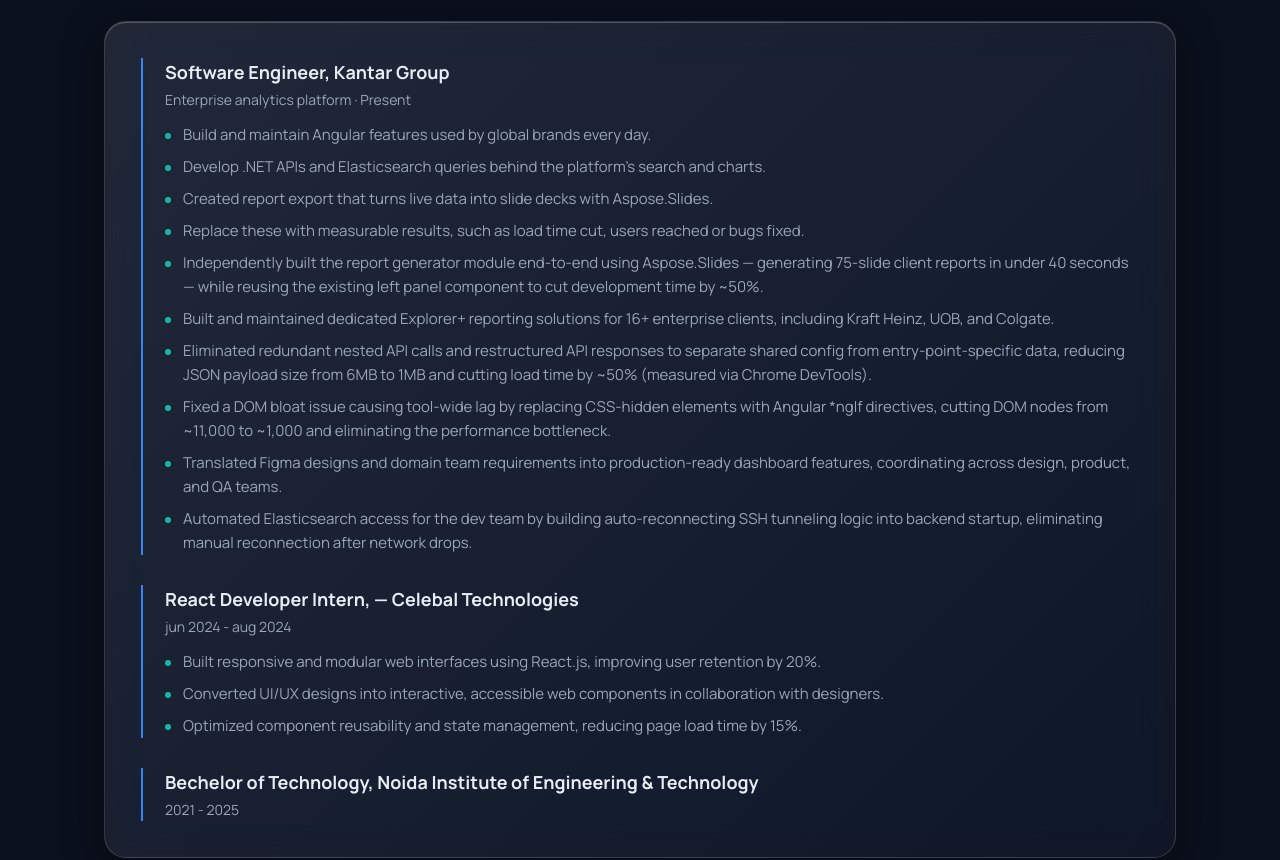
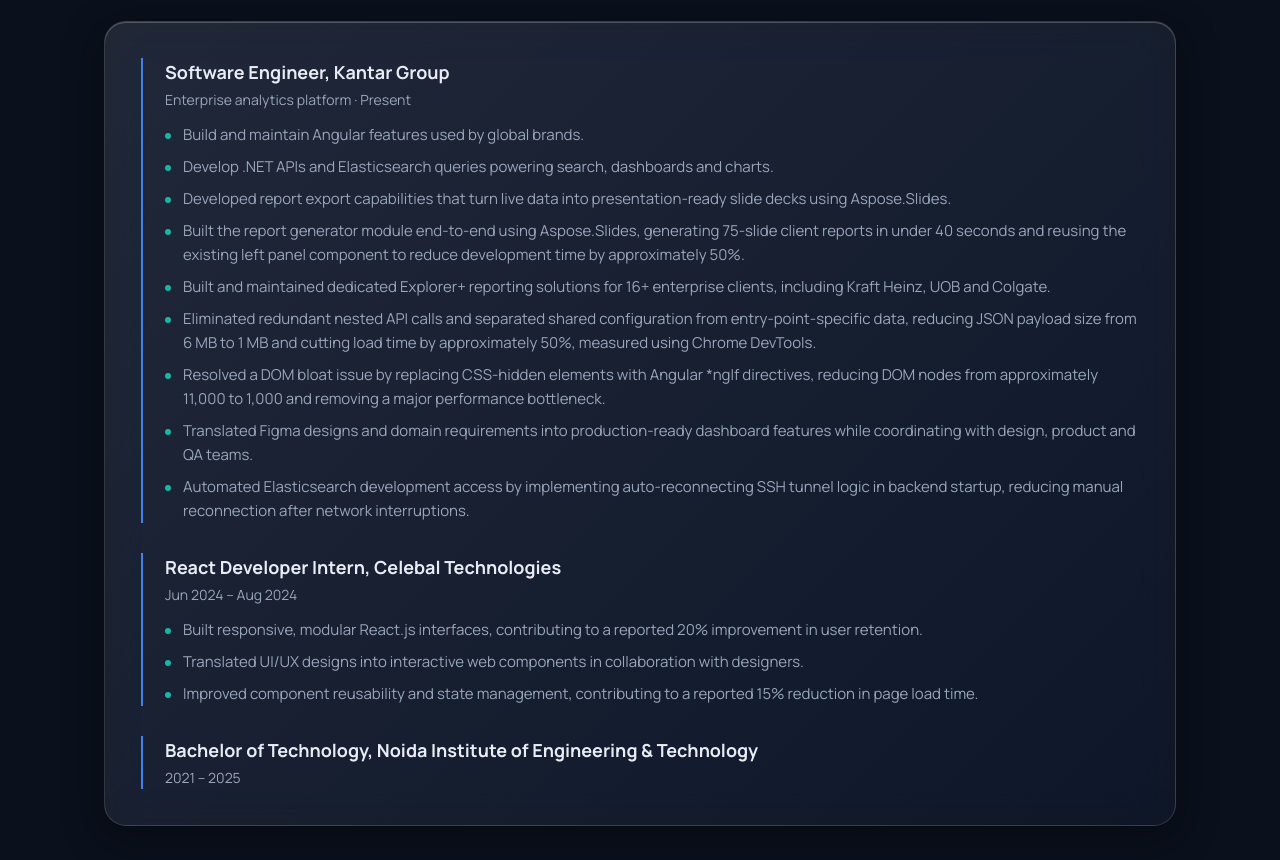
Before and after one commit to hritik0910/portfolio, a Next.js app: page / in a window 1280 px wide. Shown: the part 2640-3500 px from the top of the page. Built offline with nearby package versions, Linux system fonts and the light colour scheme; a web font is replaced by a local one.

Commit message:
place holder remove

```diff
--- a/data/site.js
+++ b/data/site.js
@@ -1,4 +1,4 @@
-// Edit everything here. The page reads from this file.
+
 export const site = {
   name: "Hritik Srivastava",
   role: "Software Engineer",
@@ -6,6 +6,7 @@ export const site = {
   intro:
     "Software engineer working on a large enterprise analytics platform. I turn heavy data into fast, clear interfaces.",
   email: "hritik.s.0910@gmail.com",
+
   links: [
     {
       label: "GitHub",
@@ -20,42 +21,65 @@ export const site = {
       rel: "noopener noreferrer",
     },
   ],
-  stack: ["Angular", ".NET", "C#", "Elasticsearch", "TypeScript", "Aspose.Slides", "SQL", "REST APIs"],
+
+  stack: [
+    "Angular",
+    ".NET",
+    "C#",
+    "Elasticsearch",
+    "TypeScript",
+    "Aspose.Slides",
+    "SQL",
+    "REST APIs",
+  ],
 
   about: [
     "I'm a software engineer with over a year of professional experience, working on an enterprise platform that global brands use to explore their market data.",
     "I like work where the data is big and the interface still has to feel instant. My days mix Angular screens, .NET services and Elasticsearch queries, so I see a feature from the click to the index.",
   ],
+
   stats: [
-    { value: "1+", label: "years in production" },
-    { value: "3+", label: "global brands on the platform" },
+    { value: "1+", label: "years of professional experience" },
+    { value: "3+", label: "global brands supported" },
+    { value: "87%", label: "faster processing in an optimization effort" },
     { value: "3", label: "core technologies: Angular, .NET, Elasticsearch" },
-    { value: "∞", label: "cups of chai, replace me" },
   ],
 
   skills: [
-    { group: "Frontend", items: ["Angular", "TypeScript", "RxJS", "HTML and CSS"] },
-    { group: "Backend", items: [".NET", "C#", "REST APIs", "SQL"] },
-    { group: "Data and search", items: ["Elasticsearch", "Aggregations", "Query tuning"] },
-    { group: "Documents and tools", items: ["Aspose.Slides", "Git", "GitHub Copilot", "Postman"] },
+    {
+      group: "Frontend",
+      items: ["Angular", "TypeScript", "RxJS", "HTML and CSS"],
+    },
+    {
+      group: "Backend",
+      items: [".NET", "C#", "REST APIs", "SQL"],
+    },
+    {
+      group: "Data and search",
+      items: ["Elasticsearch", "Aggregations", "Query tuning"],
+    },
+    {
+      group: "Documents and tools",
+      items: ["Aspose.Slides", "Git", "GitHub Copilot", "Postman"],
+    },
   ],
 
   projects: [
     {
       title: "Explorer",
-      text: "Enterprise platform where global brands explore market data. I build features across the Angular front end and .NET services.",
+      text: "Enterprise analytics platform where global brands explore market data. I build features across the Angular front end and .NET services.",
       tags: ["Angular", ".NET", "Elasticsearch"],
       kind: "bars",
     },
     {
       title: "Report generation",
-      text: "Export features that turn live data into ready-to-present slide decks, built with Aspose.Slides.",
+      text: "Built report export capabilities that turn data into presentation-ready slide decks using Aspose.Slides.",
       tags: ["Aspose.Slides", ".NET"],
       kind: "slides",
     },
     {
       title: "Search and aggregations",
-      text: "Queries and aggregations that keep large datasets responsive. Replace this with your own result, such as cutting load time by a measured amount.",
+      text: "Optimized Elasticsearch queries and API responses to reduce payload size and improve responsiveness when working with large datasets.",
       tags: ["Elasticsearch", "Performance"],
       kind: "query",
     },
@@ -67,42 +91,64 @@ export const site = {
       org: "Kantar Group",
       meta: "Enterprise analytics platform · Present",
       points: [
-        "Build and maintain Angular features used by global brands every day.",
-        "Develop .NET APIs and Elasticsearch queries behind the platform's search and charts.",
-        "Created report export that turns live data into slide decks with Aspose.Slides.",
-        "Replace these with measurable results, such as load time cut, users reached or bugs fixed.",
-        " Independently built the report generator module end-to-end using Aspose.Slides — generating 75-slide client reports in under 40 seconds — while reusing the existing left panel component to cut development time by ~50%.",
-        "Built and maintained dedicated Explorer+ reporting solutions for 16+ enterprise clients, including Kraft Heinz, UOB, and Colgate.",
-        "Eliminated redundant nested API calls and restructured API responses to separate shared config from entry-point-specific data, reducing JSON payload size from 6MB to 1MB and cutting load time by ~50% (measured via Chrome DevTools).",
-        "Fixed a DOM bloat issue causing tool-wide lag by replacing CSS-hidden elements with Angular *ngIf directives, cutting DOM nodes from ~11,000 to ~1,000 and eliminating the performance bottleneck. ",
-        "Translated Figma designs and domain team requirements into production-ready dashboard features, coordinating across design, product, and QA teams.",
-        "Automated Elasticsearch access for the dev team by building auto-reconnecting SSH tunneling logic into backend startup, eliminating manual reconnection after network drops. ",
+        "Build and maintain Angular features used by global brands.",
+        "Develop .NET APIs and Elasticsearch queries powering search, dashboards and charts.",
+        "Developed report export capabilities that turn live data into presentation-ready slide decks using Aspose.Slides.",
+        "Built the report generator module end-to-end using Aspose.Slides, generating 75-slide client reports in under 40 seconds and reusing the existing left panel component to reduce development time by approximately 50%.",
+        "Built and maintained dedicated Explorer+ reporting solutions for 16+ enterprise clients, including Kraft Heinz, UOB and Colgate.",
+        "Eliminated redundant nested API calls and separated shared configuration from entry-point-specific data, reducing JSON payload size from 6 MB to 1 MB and cutting load time by approximately 50%, measured using Chrome DevTools.",
+        "Resolved a DOM bloat issue by replacing CSS-hidden elements with Angular *ngIf directives, reducing DOM nodes from approximately 11,000 to 1,000 and removing a major performance bottleneck.",
+        "Translated Figma designs and domain requirements into production-ready dashboard features while coordinating with design, product and QA teams.",
+        "Automated Elasticsearch development access by implementing auto-reconnecting SSH tunnel logic in backend startup, reducing manual reconnection after network interruptions.",
       ],
     },
     {
       title: "React Developer Intern",
-      org: "— Celebal Technologies ",
-      meta: "jun 2024 - aug 2024",
+      org: "Celebal Technologies",
+      meta: "Jun 2024 – Aug 2024",
       points: [
-        ' Built responsive and modular web interfaces using React.js, improving user retention by 20%.',
-         'Converted UI/UX designs into interactive, accessible web components in collaboration with designers.',
-         'Optimized component reusability and state management, reducing page load time by 15%.',
+        "Built responsive, modular React.js interfaces, contributing to a reported 20% improvement in user retention.",
+        "Translated UI/UX designs into interactive web components in collaboration with designers.",
+        "Improved component reusability and state management, contributing to a reported 15% reduction in page load time.",
       ],
     },
   ],
+
   education: [
-    { title: "Bechelor of Technology", org: "Noida Institute of Engineering & Technology", meta: "2021 - 2025" },
+    {
+      title: "Bachelor of Technology",
+      org: "Noida Institute of Engineering & Technology",
+      meta: "2021 – 2025",
+    },
   ],
 
   services: [
-    { title: "Interfaces for heavy data", text: "Dashboards, filters and charts that stay fast with large datasets." },
-    { title: "APIs and search", text: "Clean .NET services and Elasticsearch queries that return the right answer quickly." },
-    { title: "Reports and exports", text: "Slide, document and file exports generated straight from your data." },
+    {
+      title: "Interfaces for heavy data",
+      text: "Dashboards, filters and charts designed to stay responsive with large datasets.",
+    },
+    {
+      title: "APIs and search",
+      text: "Reliable .NET services and Elasticsearch queries built for efficient data retrieval.",
+    },
+    {
+      title: "Reports and exports",
+      text: "Presentation and file exports generated directly from enterprise data.",
+    },
   ],
 
   process: [
-    { title: "Understand", text: "I start with who uses the feature and what decision it helps them make." },
-    { title: "Build", text: "Small, tested pieces across the front end, API and data layer." },
-    { title: "Ship and improve", text: "Release, watch real usage, then tighten speed and polish." },
+    {
+      title: "Understand",
+      text: "Start with who uses the feature and what decision it helps them make.",
+    },
+    {
+      title: "Build",
+      text: "Develop and validate components across the frontend, API and data layers.",
+    },
+    {
+      title: "Ship and improve",
+      text: "Release, monitor real usage and continuously improve performance and usability.",
+    },
   ],
 };
```
Lines whose indentation alone changed are shown as unchanged.
